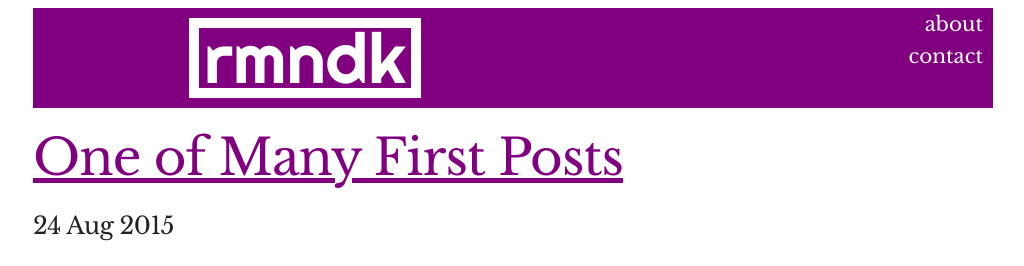
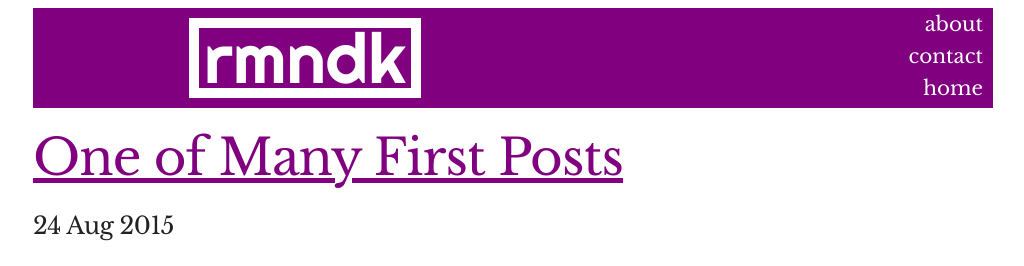
Before and after one commit to rayray/rayray.github.io, a Jekyll site: the page built from index.html, in a window 1280 px wide. Shown: the top 266 px of the page, without its empty margins (127-1151 px from the left). Built offline with Jekyll 4.4.1, drawn with Linux system fonts in a browser that asks for light colours; the list of posts is cut into pages by our own code.

Commit message:
more cleanup

```diff
--- a/_includes/header.html
+++ b/_includes/header.html
@@ -1,11 +1,12 @@
 <div class="row header">
     <div class="seven columns logo">
         <div class="logo-text">
-            rmndk
+            <a href="/">rmndk</a>
         </div>
     </div>
     <div class="five columns links">
         <a href="/about">about</a><br />
-        <a href="/contact">contact</a>
+        <a href="/contact">contact</a><br />
+        <a href="/">home</a>
     </div>
 </div>
--- a/css/skeleton.scss
+++ b/css/skeleton.scss
@@ -77,6 +77,10 @@ $font-body: "Libre Baskerville", serif;
   background-color: purple;
   color: white;
   margin-bottom: 2rem;
+  a {
+      color: white;
+      text-decoration: none;
+  }
   .logo {
     font-family: $font-header;
     font-size: 7rem;
@@ -96,10 +100,6 @@ $font-body: "Libre Baskerville", serif;
     text-align: right;
     font-size: 2rem;
     padding-right: 1rem;
-    a {
-      color: white;
-      text-decoration: none;
-    }
   }
 }
 
```
